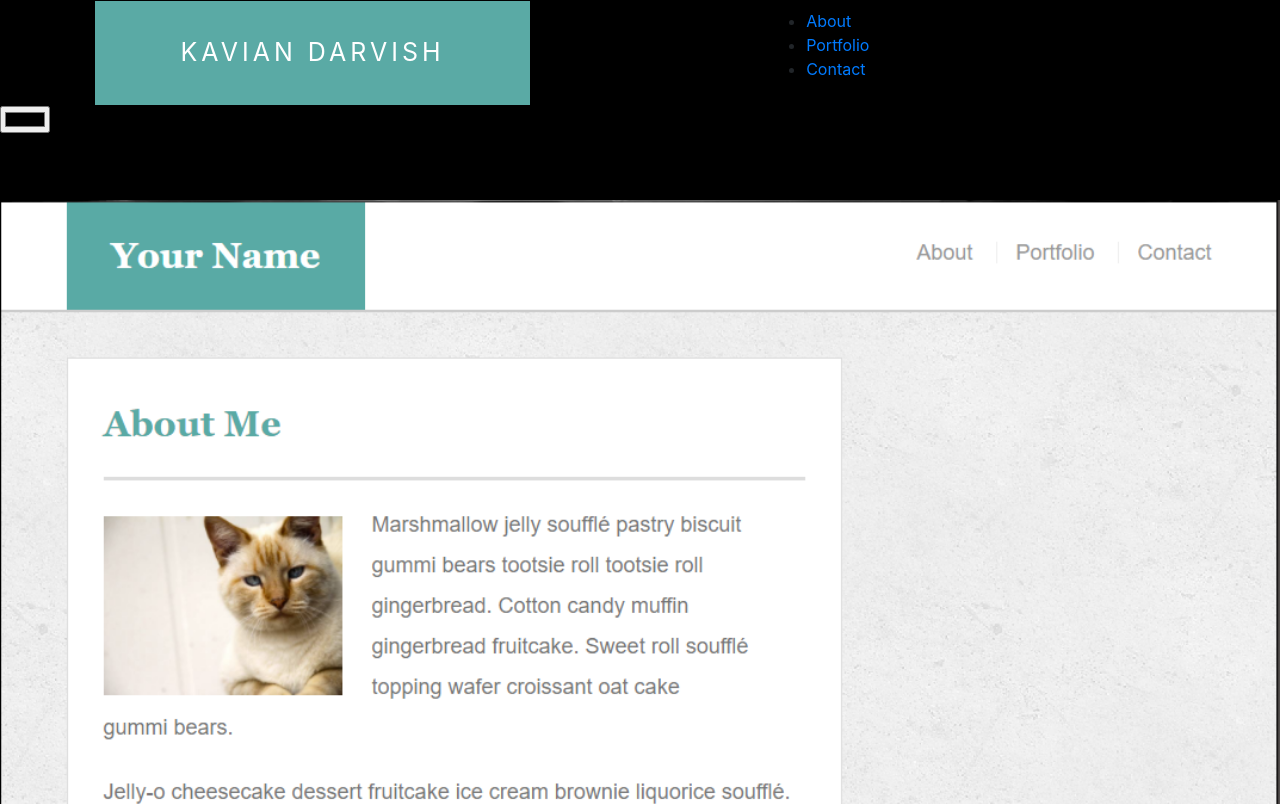
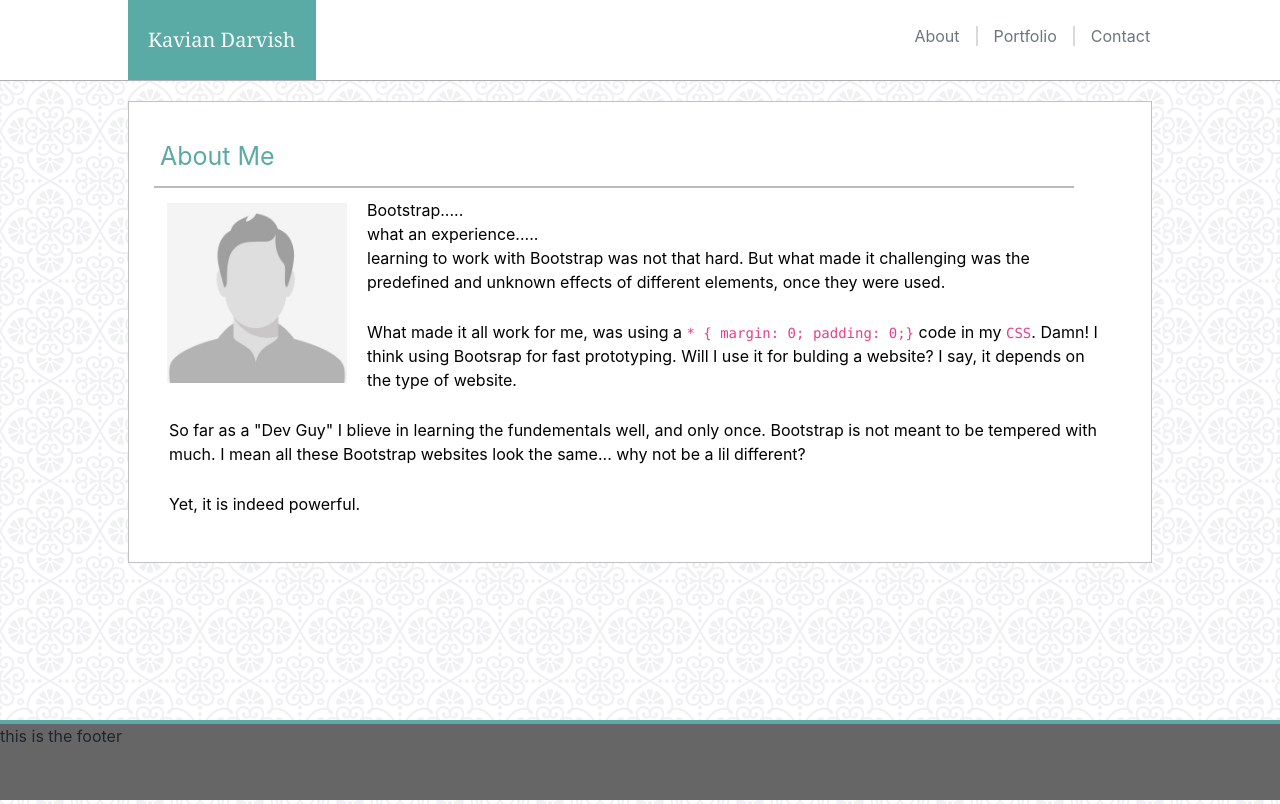
Before and after one commit to karanius/Bootstrap-Portfolio, a plain HTML site: page index.html in a window 1280 px wide. Shown: the top 804 px of the page. Drawn offline with nearby package versions, Linux system fonts and the light colour scheme.

Commit message:
made the project with Bootstrap containers.

```diff
--- a/everything/style.css
+++ b/everything/style.css
@@ -1,63 +1,119 @@
+*{
+    margin: 0;
+    padding: 0;
+}
 body{
-    background: blue;
+    width: 100vw;
+    height: 100vh;
+}
+
+nav{
+    border-bottom: 1px solid rgba(0, 0, 0, 0.315);
+}
+
+.logo{
+    background-color: #5aaaa5;
+    line-height: 80px;
+    padding: 0 20px;
+    margin-left:10%;
+    font-family: 'Georgia', Times, 'Times New Roman', serif;
+}
+.divider{
+    width: 2px;
+    height: 20px;
+    background: rgba(128, 128, 128, 0.295);
+}
+.navLinks{
+    list-style: none;
+    display: flex;
+    justify-content: end;
+    align-items: center;
+    margin-right: 12%;
+    margin-top:8px;
+}
+
+
+
+.links{
+    display: flex;
+    justify-content: end;
+    justify-content: flex-end;
+}
+
+.middle{
+    background: url(/everything/image/background.png);
+    padding-top: 20px;
+    width: 100%;
+    padding-bottom: 20px;
+    height: 100%;
+
+}
+
+.midBody{
+    margin: 0 10%;
+    background: white;
+    padding-bottom: 30px;
+    border: 1px solid rgba(0, 0, 0, 0.247);
+
+}
+
+.clearfix::After {
+    content: "";
+    clear: both;
+    display: table;
+  }
+
+
+
+.header{
+    font-size: 25px;
+    color: #5aaaa5;
+    margin: 0 15px;
+
+
+}
+
+.divi{
+    background-color: rgba(128, 128, 128, 0.527);
+    height: 2px;
+    width: 90%;
+    margin-left: 25px;
+    margin-top:10px;
+
+}
+
+.header{
+    margin-top:20px;
+    margin-left:15px;
+}
+
+.pic{
+    margin-top: 15px;
+    margin-left: 23px;
+    width: 200px;
+    float: left;
+    padding-right: 20px;
+}
+
+.bod{
 
 }
 
 
+.bod .txt{
+    color: black;
+    padding-right: 30px;
+    padding-top: 10px;
+    padding-left: 25px;
+}
 
 
-/* Small devices (landscape phones, 576px and up) */
-@media (min-width: 576px) {
-    body{
-        background: red;
-    }
- }
 
-/* Medium devices (tablets, 768px and up) */
-@media (min-width: 768px) {
-    body{
-        background: purple;
-    }
+.sticky{
+    border-top: 4px solid #5aaaa5;
+    background-color: #666666;
+    width: 100vw;
+    height: 80px;
+    position: fixed;
+    bottom:0;
 }
-
-/* Large devices (desktops, 992px and up) */
-@media (min-width: 992px) {
-    body{
-        background: white;
-        width: 100vw;
-        overflow: hidden;
-    }
-
-    .logo{
-        display: flex;
-        justify-content: center;
-        align-items: center;
-        font-size: 25px;
-        letter-spacing: 4px;
-        color: white;
-        background-color: #5aaaa5;
-    }
-    .col{
-        border: 1px solid black;
-    }
-
-    .navbar{
-        /* display: flex; */
-        /* justify-content: end; */
-        /* align-items: center; */
-    }
-
-    .navbar ul{
-        /* list-style: none; */
-        /* display: flex; */
-        /* justify-content: center; */
-        /* align-items: center; */
-    }
- }
-
-/* Extra large devices (large desktops, 1200px and up) */
-@media (min-width: 1200px) {
-    body{
-        background: black
-    }
-}
--- a/index.html
+++ b/index.html
@@ -10,27 +10,76 @@
 </head>
 <body>
 
-  <nav class='row'>
-    <div class="col col-4 offset-1 logo">KAVIAN DARVISH</div>
-    <div class="col col-4 offset-2 navbar">
-      <ul>
-        <li>
-          <a href="">About</a>
-        </li>
-        <li>
-          <a href="">Portfolio</a>
-        </li>
-        <li>
-          <a href="">Contact</a>
-        </li>
-      </ul>
-    </div>
-  </nav>
 
-<input type="color">
+  <!-- this is the head and the nav -->
+    <nav class="navbar navbar-expand-sm navbar-light p-0 m-0 ">
 
-  <hr><hr><hr>
-  <img src="./Images/980-index.jpg" width="100%" alt="">
+        <a class="navbar-brand text-light logo" href="#">Kavian Darvish</a>
+
+        <button class="navbar-toggler p-0 m-0 mx-3 px-2 py-2 mt-2 mr-5" type="button" data-toggle="collapse" data-target="#navbarNav" aria-controls="navbarNav" aria-expanded="false" aria-label="Toggle navigation">
+          <span class="navbar-toggler-icon"></span>
+        </button>
+
+        <div class="collapse navbar-collapse links" id="navbarNav">
+          <ul class="navLinks ">
+            <li class="nav-item p-0 m-0 active">
+              <a class="nav-link text-muted" href="#">About <span class="sr-only">(current)</span></a>
+            </li>
+            <div class="divider"></div>
+            <li class="nav-item p-0 m-0">
+              <a class="text-muted nav-link" href="#">Portfolio</a>
+            </li>
+            <div class="divider"></div>
+            <li class="nav p-0 m-0">
+              <a class="text-muted nav-link " href="#">Contact</a>
+            </li>
+        </div>
+      </nav>
+
+
+
+
+
+      <!-- this is the middle section -->
+      <section class="middle  ">
+        <div class="midBody ">
+          <div class="row pl-3 pt-3 ">
+            <div class="col header">
+              About Me
+            </div>
+
+          </div>
+          <div class='divi'></div>
+          <div class="bod col ">
+              <img src="/everything/image/picture.jpg" class='pic' alt="">
+              <p class='txt'>Bootstrap..... <br> what an experience..... <br>learning to work with Bootstrap was not that hard. But what made it challenging was the predefined and unknown effects of different elements, once they were used.</p>
+              <p class='txt'>What made it all work for me, was using a <code> * { margin: 0; padding: 0;}</code> code in my <code>CSS</code>. Damn! I think using Bootsrap for fast prototyping. Will I use it for bulding a website? I say, it depends on the type of website.</p>
+              <p class='txt'>So far as a "Dev Guy" I blieve in learning the fundementals well, and only once. Bootstrap is not meant to be tempered with much. I mean all these Bootstrap websites look the same... why not be a lil different? </p>
+              <p class='txt'> Yet, it is indeed powerful.</p>
+
+          <div class="row ">
+            </div>
+          </div>
+        </div>
+      </section>
+
+
+      <footer class='sticky' >
+        this is the footer
+      </footer>
+
+
+
+
+
+
+
+
+
+
+
+
+
 
 
   <script src="https://code.jquery.com/jquery-3.3.1.slim.min.js" integrity="sha384-q8i/X+965DzO0rT7abK41JStQIAqVgRVzpbzo5smXKp4YfRvH+8abtTE1Pi6jizo" crossorigin="anonymous"></script>
```
Also changed, not shown: everything/image/background.png (added), everything/image/image1.jpg (added), everything/image/image2.jpg (added), everything/image/image3.jpeg (added), everything/image/image4.jpg (added), everything/image/image5.jpg (added), everything/image/picture.jpg (added).
